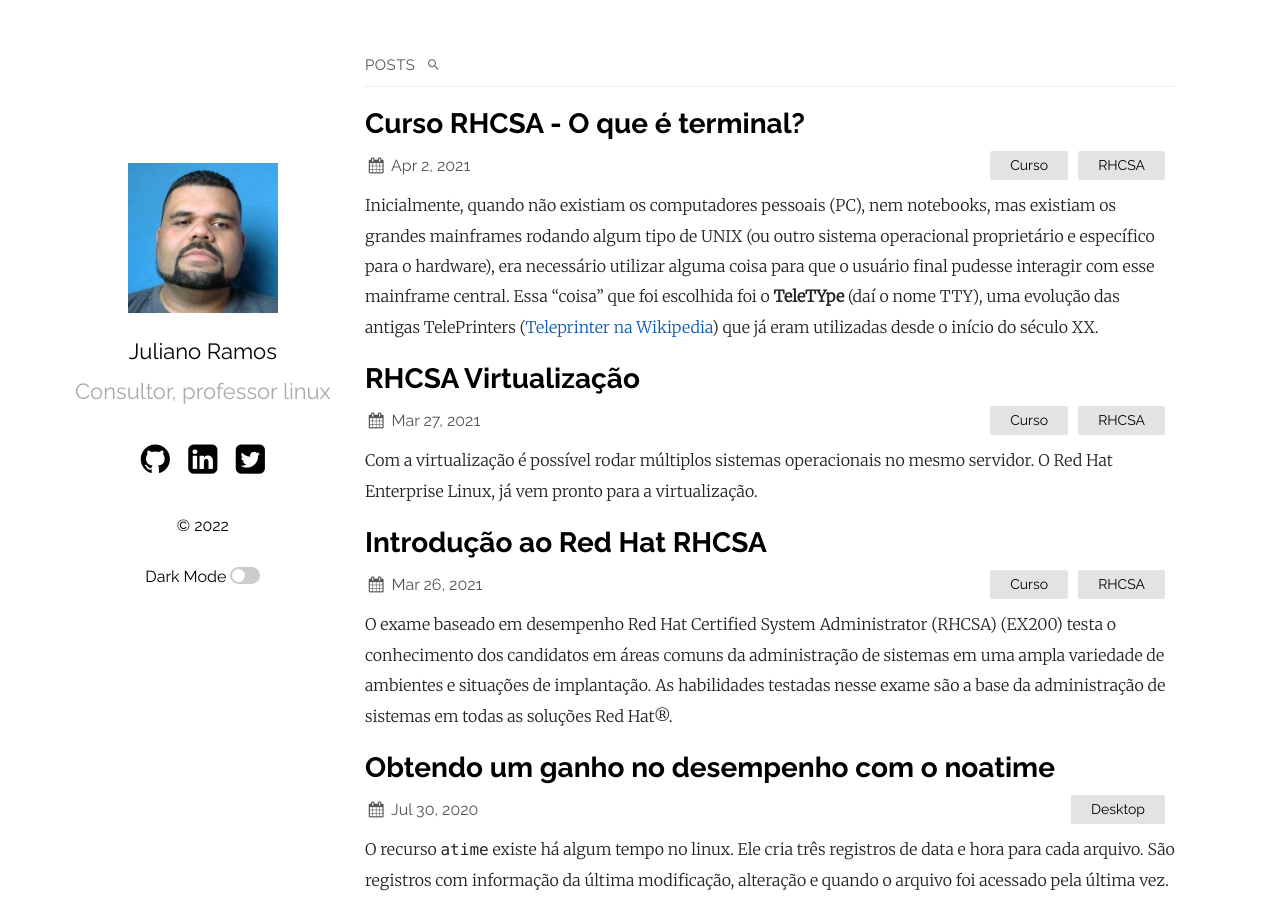
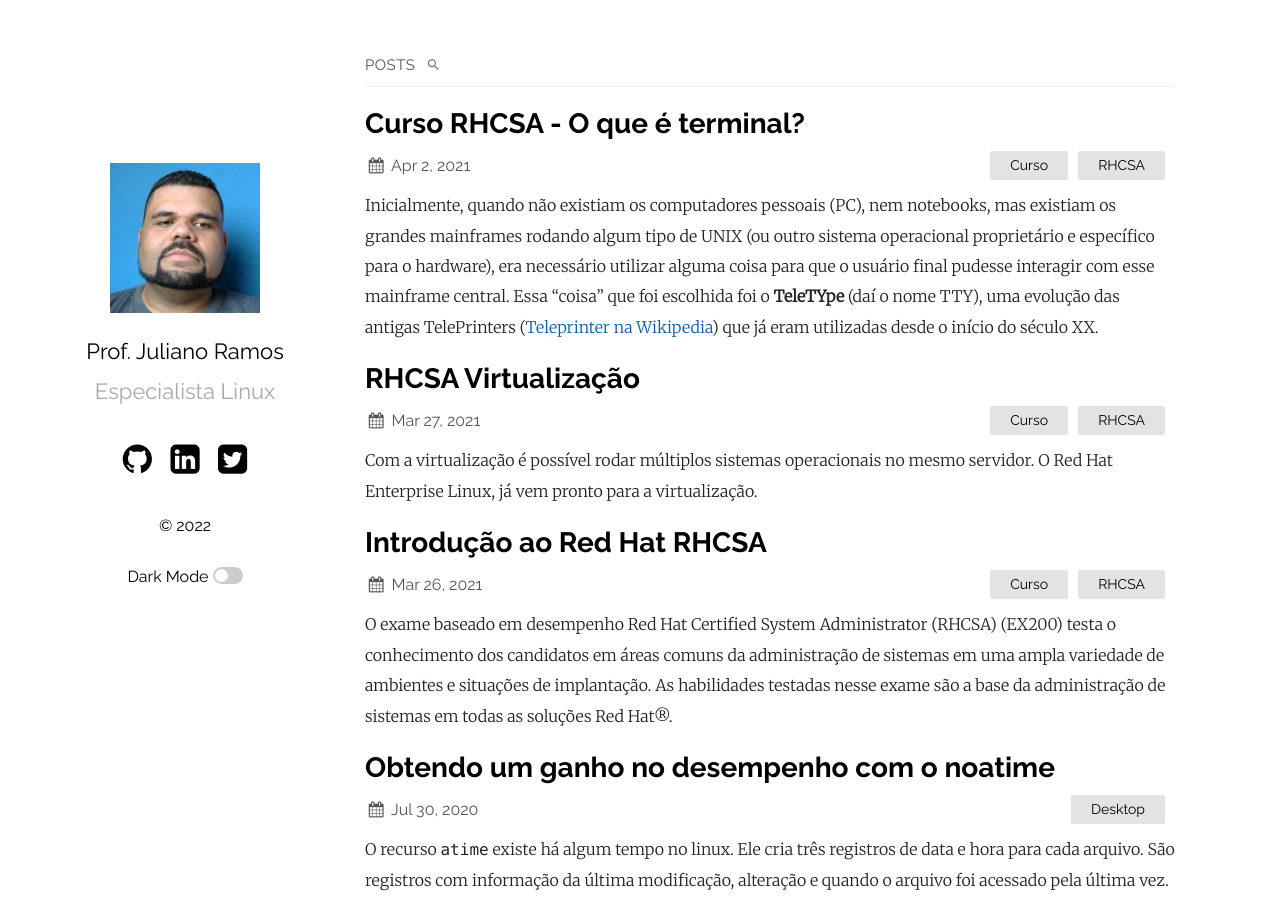
Before and after one commit to profjulianoramos/linux, a Jekyll site: the page built from index.md, in a window 1280 px wide and 900 px high. Built offline with Jekyll 4.4.1, drawn with Linux system fonts in a browser that asks for light colours.

Commit message:
Update _config.yml

```diff
--- a/_config.yml
+++ b/_config.yml
@@ -10,8 +10,8 @@
 sass:
   sass_dir: _sass
 plainwhite:
-  name: Juliano Ramos
-  tagline: Consultor, professor linux
+  name: Prof. Juliano Ramos
+  tagline: Especialista Linux
   date_format: "%b %-d, %Y"
   sitemap: true # set to true to generate sitemap.xml content
   search: true # set to true to enable searchbar
```
